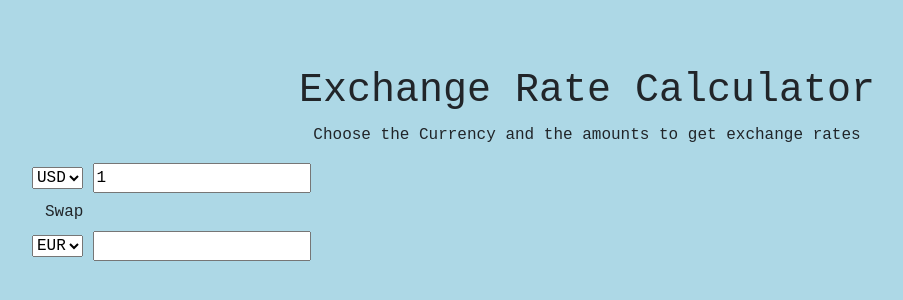
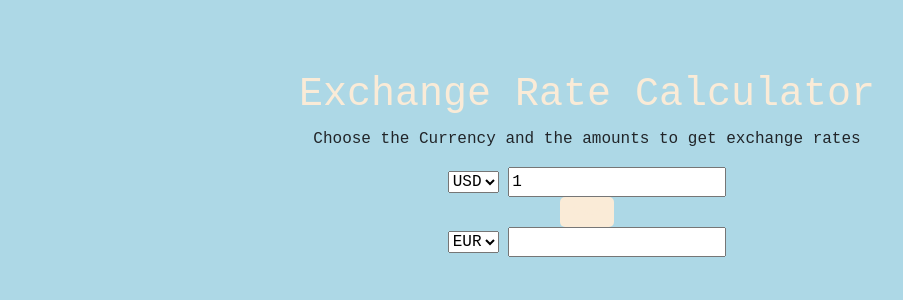
Before and after one commit to gurshankaile206/Currency-Exchanger, a website built with webpack: page src/index.html in a window 1280 px wide. Shown: the part 236-536 px from the top of the page, without its empty margins (53-956 px from the left). Built offline with nearby package versions, Linux system fonts and the light colour scheme.

Commit message:
add user inputs and swap button

```diff
--- a/src/css/styles.css
+++ b/src/css/styles.css
@@ -10,6 +10,26 @@ body {
   padding: 20px;
 }
 
+h1 {
+  color: antiquewhite;
+}
+
+p {
+  text-align: center;
+}
+
+.btn {
+  color: antiquewhite;
+  background-color: antiquewhite;
+  cursor: pointer;
+  border-radius: 5px;
+  font-size: 12px;
+  padding: 5px 12px;
+}
 * {
   box-sizing: border-box;
 }
+
+.container {
+  text-align: center;
+}
```
